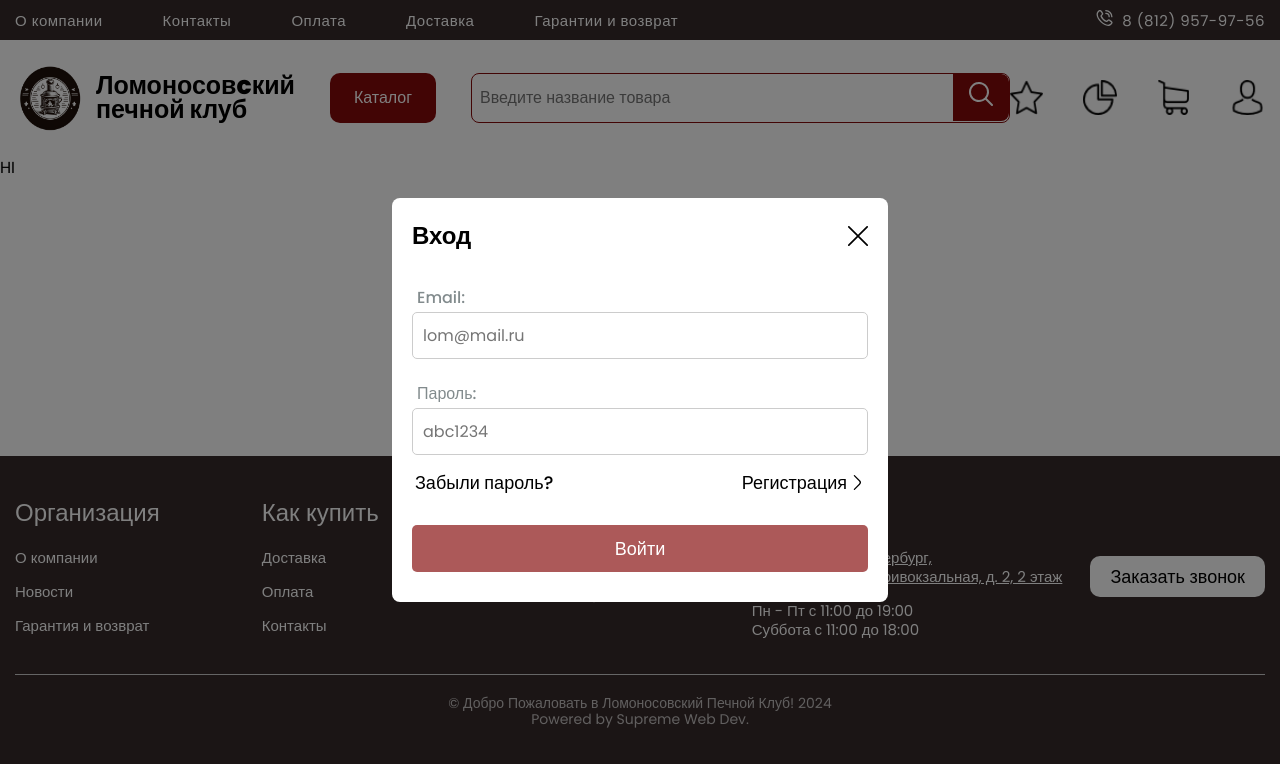
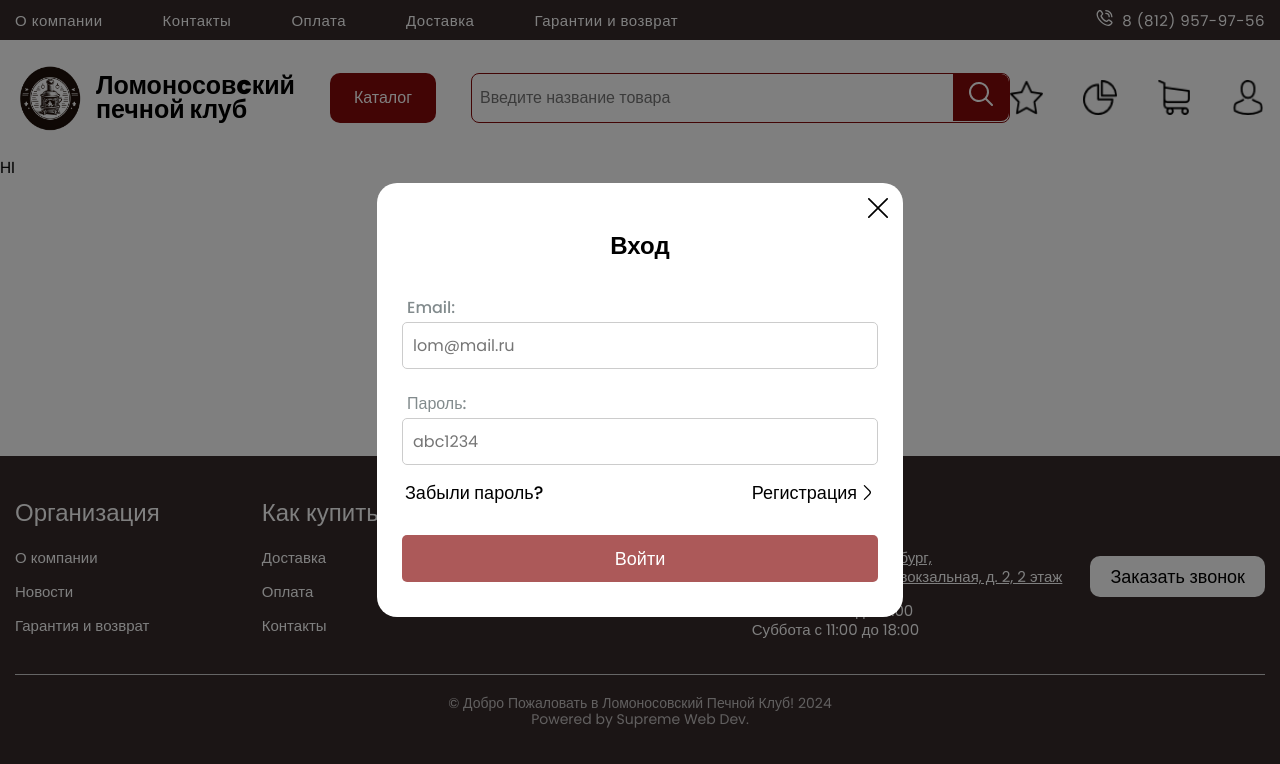
Before and after one commit to Connnext/lom-pk, a React (Create React App) app: page / in a window 1280 px wide. Both pictures are taken after a click on the picture 1247 px from the left and 97 px from the top of the page. Shown: the top 764 px of the page. Built offline with nearby package versions, Linux system fonts and the light colour scheme.

Commit message:
fixed close modal

```diff
--- a/src/components/elements/buttons/CloseButton.jsx
+++ b/src/components/elements/buttons/CloseButton.jsx
@@ -2,11 +2,10 @@ import React from "react";
 
 const CloseButton = ({ onClick }) => {
   return (
-    <div
+    <button
       style={{
         cursor: "pointer",
         display: "flex",
-
         alignItems: "center",
       }}
       onClick={onClick}
@@ -19,8 +18,7 @@ const CloseButton = ({ onClick }) => {
       >
         <path d="M23.707.293h0a1,1,0,0,0-1.414,0L12,10.586,1.707.293a1,1,0,0,0-1.414,0h0a1,1,0,0,0,0,1.414L10.586,12,.293,22.293a1,1,0,0,0,0,1.414h0a1,1,0,0,0,1.414,0L12,13.414,22.293,23.707a1,1,0,0,0,1.414,0h0a1,1,0,0,0,0-1.414L13.414,12,23.707,1.707A1,1,0,0,0,23.707.293Z" />
       </svg>
-    </div>
+    </button>
   );
 };
-
 export default CloseButton;
--- a/src/components/elements/forms/Form.jsx
+++ b/src/components/elements/forms/Form.jsx
@@ -7,9 +7,13 @@ import CloseButton from "../buttons/CloseButton";
 import FormInput from "../inputs/FormInput";
 import FormButton from "../buttons/FormButton";
 import FormLinks from "../links/FormLinks";
+import { useDispatch, useSelector } from "react-redux";
+import { setShowModal } from "store/slices/modalSlice";
 
 const Form = ({ handleSubmit }) => {
+  const dispatch = useDispatch();
   const location = useLocation();
+  const showModal = useSelector((state) => state.modal.showModal);
   const isRecoverPassword = location.pathname === FORGOT_PASSWORD_ROUTE;
   const isRegister = location.pathname === REGISTER_ROUTE;
   const [email, setEmail] = useState("");
@@ -23,7 +27,6 @@ const Form = ({ handleSubmit }) => {
     "Пароль не может быть пустым"
   );
   const [confirmError, setConfirmError] = useState("Пароли должны совпадать");
-  const [modalActive, setModalActive] = useState("false");
   const [formValid, setFormValid] = useState(false);
 
   const blurHandler = (e) => {
@@ -45,11 +48,9 @@ const Form = ({ handleSubmit }) => {
     e.preventDefault();
     handleSubmit(email, password);
   };
-  const handleCloseModal = () => {
-    setModalActive(false);
-  };
+
   const handleForgotPassword = () => {
-    setModalActive(true);
+    dispatch(setShowModal(false));
   };
   const emailHandler = (e) => {
     setEmail(e.target.value);
@@ -71,7 +72,6 @@ const Form = ({ handleSubmit }) => {
     } else {
       setPasswordError("");
     }
-    // Проверяем совпадение паролей
     if (isRegister && confirmPassword && e.target.value !== confirmPassword) {
       setConfirmError("Пароли не совпадают");
     } else {
@@ -80,13 +80,13 @@ const Form = ({ handleSubmit }) => {
   };
   const confirmHandler = (e) => {
     setConfirmPassword(e.target.value);
-    // Проверяем совпадение паролей
     if (isRegister && password && e.target.value !== password) {
       setConfirmError("Пароли не совпадают");
     } else {
       setConfirmError("");
     }
   };
+
   useEffect(() => {
     if (
       isRegister &&
@@ -110,12 +110,13 @@ const Form = ({ handleSubmit }) => {
     confirmPassword,
   ]);
   useEffect(() => {
-    if (modalActive) {
+    if (showModal) {
       document.body.classList.add("modal-open");
     } else {
       document.body.classList.remove("modal-open");
     }
-  }, [modalActive]);
+  }, [showModal]);
+
   const getTitle = (isRegister, isRecoverPassword) => {
     return isRegister
       ? "Регистрация"
@@ -125,13 +126,12 @@ const Form = ({ handleSubmit }) => {
   };
 
   return (
-    <Modal active={modalActive} setActive={setModalActive}>
+    <Modal>
       <div className="form-wrapper">
         <div className="form__head">
           <h2 className="form__title">
             {getTitle(isRegister, isRecoverPassword)}
           </h2>
-          <CloseButton onClick={handleCloseModal} />
         </div>
         <form className="form-container" onSubmit={handleFormSubmit}>
           <FormInput
--- a/src/components/elements/forms/form.css
+++ b/src/components/elements/forms/form.css
@@ -3,15 +3,13 @@
   width: 496px;
   height: auto;
   margin: 0 auto;
-  padding: 20px;
-  background-color: white;
-  border-radius: 8px;
+  padding: 10px;
   position: relative;
 }
 
 .form__head {
   display: flex;
-  justify-content: space-between;
+  justify-content: center;
 }
 
 .form__title {
--- a/src/components/elements/modals/Modal.jsx
+++ b/src/components/elements/modals/Modal.jsx
@@ -1,20 +1,28 @@
-import React, { useRef, useCallback, useLayoutEffect } from "react";
+import React, { useCallback, useLayoutEffect } from "react";
+import { useDispatch, useSelector } from "react-redux";
+import { setShowModal } from "store/slices/modalSlice";
 import "./modal.css";
+import CloseButton from "../buttons/CloseButton";
 
-export default function Modal({ active, setActive, children }) {
-  const modalRef = useRef(null);
+export default function Modal({ children }) {
+  const dispatch = useDispatch();
+  const showModal = useSelector((state) => state.modal.showModal);
+  console.log(`modaleddddddddddd ${showModal}`);
+  const handleCloseModal = (event) => {
+    if (event) {
+      event.stopPropagation();
+    }
+    dispatch(setShowModal(false));
+  };
 
-  const handleClickOutside = useCallback(
-    (event) => {
-      if (modalRef.current && !modalRef.current.contains(event.target)) {
-        setActive(false);
-      }
-    },
-    [setActive]
-  );
+  const handleClickOutside = useCallback((event) => {
+    if (!event.target.closest(".modal__content")) {
+      handleCloseModal();
+    }
+  }, []);
 
   useLayoutEffect(() => {
-    if (active) {
+    if (showModal) {
       document.addEventListener("mousedown", handleClickOutside);
     } else {
       document.removeEventListener("mousedown", handleClickOutside);
@@ -22,14 +30,13 @@ export default function Modal({ active, setActive, children }) {
     return () => {
       document.removeEventListener("mousedown", handleClickOutside);
     };
-  }, [active, setActive, handleClickOutside]);
-
+  }, [showModal, handleClickOutside]);
   return (
-    <div className={active ? "modal active" : "modal"}>
-      <div
-        className={active ? "modal_content active" : "modal_content"}
-        ref={modalRef}
-      >
+    <div className={showModal ? "modal active" : "modal"}>
+      <div className={showModal ? "modal__content active" : "modal__content"}>
+        <div className="modal__button">
+          <CloseButton onClick={handleCloseModal} />
+        </div>
         {children}
       </div>
     </div>
--- a/src/components/elements/modals/modal.css
+++ b/src/components/elements/modals/modal.css
@@ -10,7 +10,7 @@
   justify-content: center;
   opacity: 0;
   pointer-events: none;
-  transition: 1s;
+  transition: 0.5s;
   z-index: 10;
 }
 
@@ -25,4 +25,12 @@
 }
 .modal__content.active {
   transform: scale(1);
+  background-color: white;
+  border-radius: 20px;
+  padding: 15px;
+  z-index: 0;
 }
+.modal__button {
+  display: flex;
+  justify-content: flex-end;
+}
--- a/src/components/modules/header/menu/Menu.jsx
+++ b/src/components/modules/header/menu/Menu.jsx
@@ -1,5 +1,5 @@
 import React, { useState } from "react";
-import { useSelector } from "react-redux";
+import { useDispatch, useSelector } from "react-redux";
 import { Link } from "react-router-dom";
 import SearchBar from "../../searchBar/SearchBar";
 import Logo from "../../../elements/logo/Logo";
@@ -15,13 +15,14 @@ import {
 } from "utils/constants";
 import "./menu.css";
 import Login from "components/modules/auth/login/Login";
+import { setShowModal } from "store/slices/modalSlice";
 
 export default function Menu() {
+  const dispatch = useDispatch();
   const isAuthenticated = useSelector((state) => state.user.isAuthenticated);
-  const [showLogin, setShowLogin] = useState(false);
-
-  const handleLoginClick = () => {
-    setShowLogin((prevState) => !prevState);
+  const handleLoginClick = (event) => {
+    event.stopPropagation();
+    dispatch(setShowModal(true));
   };
 
   return (
@@ -45,21 +46,18 @@ export default function Menu() {
             <Link to={COMPARE_ROUTE}>
               <img className="menu__image" src={compare} alt="compare" />
             </Link>
-            <Link to={BASKET_ROUTE} className="menu__basket">
+            <Link to={BASKET_ROUTE}>
               <img className="menu__image" src={basket} alt="basket" />
             </Link>
-            <img
-              style={{ cursor: "pointer" }}
-              className="menu__image"
-              src={account}
-              alt="account"
-              onClick={handleLoginClick}
-            />
-            {showLogin && !isAuthenticated && <Login />}
-            {isAuthenticated && (
+            {isAuthenticated ? (
               <Link to={ACCOUNT_ROUTE}>
                 <img className="menu__image" src={account} alt="account" />
               </Link>
+            ) : (
+              <div onClick={handleLoginClick}>
+                <img className="menu__image" src={account} alt="account" />
+                <Login />
+              </div>
             )}
           </div>
         </div>
--- a/src/components/modules/header/menu/menu.css
+++ b/src/components/modules/header/menu/menu.css
@@ -25,6 +25,7 @@
 .menu__image {
   width: 35px;
   height: 35px;
+  cursor: pointer;
 }
 .logo {
   height: 75px;
--- a/src/components/modules/modals/modal.css
+++ /dev/null
@@ -1,28 +0,0 @@
-.modal-overlay {
-  position: fixed;
-  top: 0;
-  left: 0;
-  width: 100%;
-  height: 100%;
-  background-color: rgba(0, 0, 0, 0.5);
-  display: flex;
-  justify-content: center;
-  align-items: center;
-}
-
-.modal {
-  background-color: #fff;
-  padding: 20px;
-  border-radius: 8px;
-  box-shadow: 0 0 10px rgba(0, 0, 0, 0.2);
-}
-
-.close-button {
-  position: absolute;
-  top: 10px;
-  right: 10px;
-  background: none;
-  border: none;
-  font-size: 20px;
-  cursor: pointer;
-}
--- /dev/null
+++ b/src/store/slices/modalSlice.js
@@ -0,0 +1,21 @@
+import { createSlice } from "@reduxjs/toolkit";
+
+const initialState = {
+  showModal: false,
+};
+
+const modalSlice = createSlice({
+  name: "modal",
+  initialState,
+  reducers: {
+    setShowModal(state, action) {
+      state.showModal = action.payload;
+      console.log("------------");
+      console.log(state.showModal);
+    },
+  },
+});
+
+export const { setShowModal } = modalSlice.actions;
+
+export default modalSlice.reducer;
--- a/src/store/store.js
+++ b/src/store/store.js
@@ -1,8 +1,10 @@
 import { combineReducers, configureStore } from "@reduxjs/toolkit";
 import userReducer from "./slices/userSlice";
+import modalReducer from "./slices/modalSlice";
 
 const rootReducer = combineReducers({
   user: userReducer,
+  modal: modalReducer,
 });
 
 export const store = configureStore({
```
Also changed, not shown: src/components/modules/modals/Modal.jsx (deleted, +0 -18 lines).
